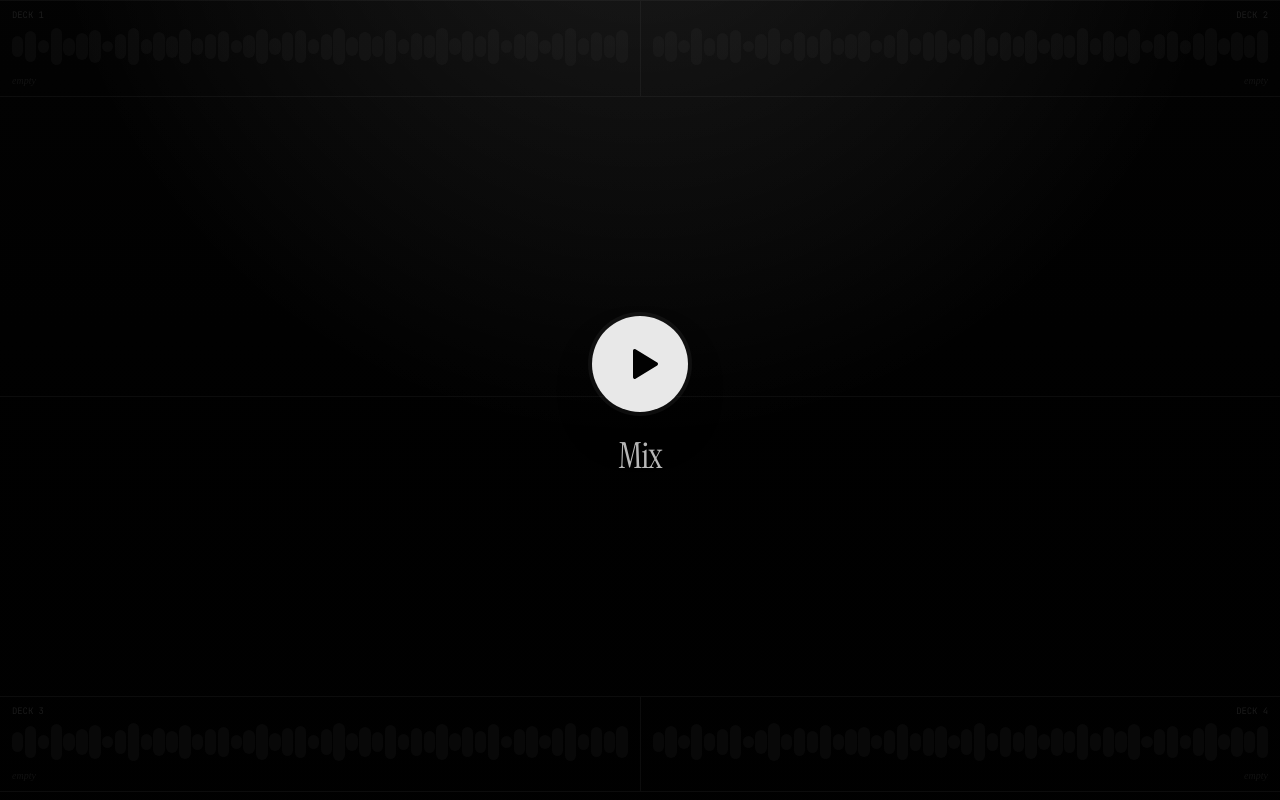
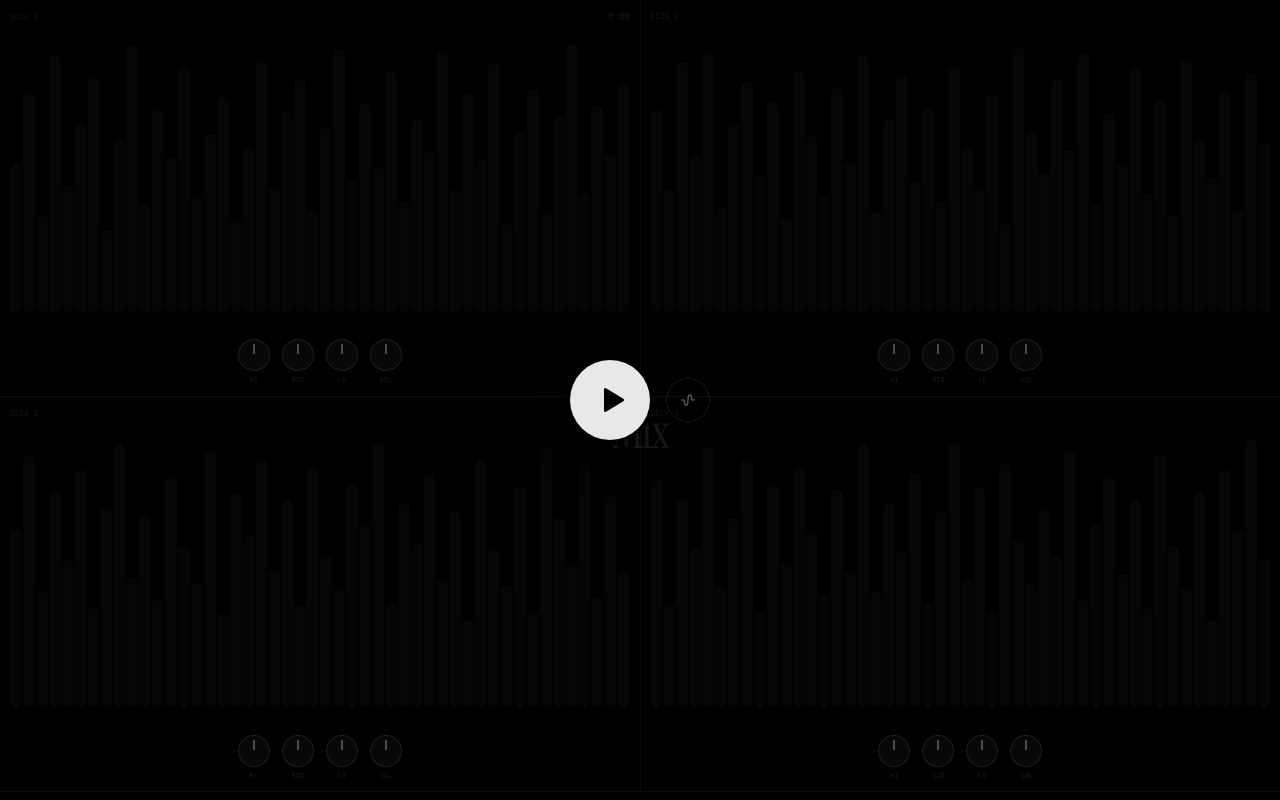
Before and after one commit to evgenygurin/dj-music-plugin, a Next.js app in the folder panel/: page / in a window 1280 px wide. Built offline with nearby package versions, Linux system fonts and the light colour scheme.

Commit message:
feat(panel): 4-deck quadrant grid with EQ knobs + master view toggle
Co-Authored-By: Claude Opus 4.6 (1M context) <noreply@anthropic.com>

```diff
--- a/panel/app/page.tsx
+++ b/panel/app/page.tsx
@@ -1,11 +1,13 @@
 'use client'
 
-import { useCallback, useRef } from 'react'
+import { useCallback, useRef, useState } from 'react'
 import {
   IconLoader2,
   IconPlayerPauseFilled,
   IconPlayerPlayFilled,
   IconPlayerSkipForwardFilled,
+  IconLayoutGrid,
+  IconWaveSine,
 } from '@tabler/icons-react'
 
 import { loadDjQueue } from '@/actions/library-actions'
@@ -20,25 +22,24 @@ function formatTime(seconds: number): string {
   return `${m}:${s.toString().padStart(2, '0')}`
 }
 
-/* ── Fake waveform bars (visual only, deterministic heights) ── */
-const BAR_HEIGHTS = [52,78,34,91,45,67,83,29,61,94,38,72,55,87,41,63,76,33,58,89,44,71,82,36,65,93,47,74,51,85,39,68,57,92,43,77,54,88,31,64,79,35,69,95,42,73,56,81]
+/* ── Deterministic waveform bars ── */
+const BARS_A = [52,78,34,91,45,67,83,29,61,94,38,72,55,87,41,63,76,33,58,89,44,71,82,36,65,93,47,74,51,85,39,68,57,92,43,77,54,88,31,64,79,35,69,95,42,73,56,81]
+const BARS_B = [71,43,88,55,92,37,66,81,48,74,33,85,62,41,79,53,90,35,68,83,46,72,39,87,58,44,76,31,93,64,49,82,57,91,38,70,52,86,42,75,34,89,61,47,78,36,84,59]
+const BARS_C = [63,89,41,77,52,84,35,71,93,46,68,38,82,57,44,91,33,76,61,88,49,73,36,85,54,42,79,65,94,37,72,58,83,45,69,31,87,56,43,78,34,92,67,51,86,39,75,48]
+const BARS_D = [81,37,74,56,92,43,67,88,34,79,51,85,62,39,77,48,93,41,72,55,83,36,69,94,45,78,33,86,59,44,71,53,91,38,65,82,47,73,35,89,57,42,76,31,84,63,95,52]
 
-function WaveformBars({ active, progress }: { active: boolean; progress: number }) {
+function WaveformBars({ bars, active, progress, color }: { bars: number[]; active: boolean; progress: number; color: string }) {
   return (
-    <div className="flex items-center gap-[1.5px] h-10 w-full">
-      {BAR_HEIGHTS.map((h, i) => {
-        const filled = active && i / BAR_HEIGHTS.length < progress
+    <div className="flex items-end gap-[1px] h-full w-full">
+      {bars.map((h, i) => {
+        const filled = active && i / bars.length < progress
         return (
           <div
             key={i}
-            className="flex-1 rounded-full transition-colors duration-75"
+            className="flex-1 rounded-sm transition-colors duration-100"
             style={{
               height: `${h}%`,
-              backgroundColor: filled
-                ? 'oklch(0.9 0 0 / 0.7)'
-                : active
-                  ? 'oklch(0.9 0 0 / 0.15)'
-                  : 'oklch(0.5 0 0 / 0.08)',
+              backgroundColor: filled ? color : active ? 'oklch(0.9 0 0 / 0.12)' : 'oklch(0.5 0 0 / 0.06)',
             }}
           />
         )
@@ -47,91 +48,165 @@ function WaveformBars({ active, progress }: { active: boolean; progress: number
   )
 }
 
-/* ── Single deck strip ── */
-function DeckStrip({
+/* ── EQ Knob (visual) ── */
+function EqKnob({ label, value }: { label: string; value: number }) {
+  const angle = -135 + value * 270
+  return (
+    <div className="flex flex-col items-center gap-1">
+      <div className="size-8 rounded-full border border-foreground/10 bg-foreground/3 relative">
+        <div
+          className="absolute top-1 left-1/2 w-px h-2.5 bg-foreground/60 origin-bottom"
+          style={{ transform: `translateX(-50%) rotate(${angle}deg)` }}
+        />
+      </div>
+      <span className="dj-data text-[7px] uppercase tracking-wider text-muted-foreground/30">{label}</span>
+    </div>
+  )
+}
+
+/* ── Single deck quadrant ── */
+function DeckQuadrant({
   label,
   track,
   active,
   progress,
   time,
-  side,
+  bars,
+  color,
 }: {
   label: string
   track: PlayerTrackMeta | null
   active: boolean
   progress: number
   time: string
-  side: 'left' | 'right'
+  bars: number[]
+  color: string
 }) {
   return (
-    <div className="flex-1 min-w-0 px-3 py-2">
-      {/* Label */}
-      <div className={`flex items-baseline gap-2 mb-1 ${side === 'right' ? 'flex-row-reverse' : ''}`}>
-        <span className="dj-data text-[9px] uppercase tracking-[0.2em] text-muted-foreground/30">
-          {label}
-        </span>
-        {track && (
-          <span className="dj-data text-[10px] text-muted-foreground/40">{time}</span>
+    <div className="flex-1 flex flex-col p-2.5 min-w-0 min-h-0">
+      {/* Header: label + time */}
+      <div className="flex items-center justify-between mb-1.5">
+        <span className="dj-data text-[8px] uppercase tracking-[0.2em] text-muted-foreground/25">{label}</span>
+        <span className="dj-data text-[9px] text-muted-foreground/30">{time}</span>
+      </div>
+
+      {/* Waveform — fills available space */}
+      <div className="flex-1 min-h-0">
+        <WaveformBars bars={bars} active={active} progress={progress} color={color} />
+      </div>
+
+      {/* Track info */}
+      <div className="mt-1.5">
+        {track ? (
+          <>
+            <p className="text-[11px] font-medium truncate leading-tight">{track.title}</p>
+            <div className="flex items-center gap-1.5 mt-0.5">
+              {track.bpm && <span className="dj-data text-[9px] text-foreground/40">{track.bpm.toFixed(0)}</span>}
+              {track.camelot && <span className="dj-data text-[9px] text-muted-foreground/25">{track.camelot}</span>}
+              {track.mood && <span className="text-[8px] text-muted-foreground/20">{track.mood.replace(/_/g, ' ')}</span>}
+            </div>
+          </>
+        ) : (
+          <p className="text-[9px] text-muted-foreground/15 italic">—</p>
         )}
       </div>
 
-      {/* Waveform */}
-      <WaveformBars active={active} progress={progress} />
-
-      {/* Track info */}
-      <div className={`mt-1.5 ${side === 'right' ? 'text-right' : ''}`}>
-        {track ? (
-          <>
-            <p className="text-xs font-medium truncate leading-tight">{track.title}</p>
-            <div className={`flex items-center gap-1.5 mt-0.5 ${side === 'right' ? 'justify-end' : ''}`}>
-              {track.bpm && (
-                <span className="dj-data text-[10px] text-foreground/50">{track.bpm.toFixed(0)}</span>
-              )}
-              {track.camelot && (
-                <span className="dj-data text-[10px] text-muted-foreground/30">{track.camelot}</span>
-              )}
-            </div>
-          </>
-        ) : (
-          <p className="text-[10px] text-muted-foreground/20 italic">empty</p>
-        )}
+      {/* EQ knobs */}
+      <div className="flex items-center justify-center gap-3 mt-2">
+        <EqKnob label="Hi" value={0.5} />
+        <EqKnob label="Mid" value={0.5} />
+        <EqKnob label="Lo" value={0.5} />
+        <EqKnob label="Vol" value={active ? 0.75 : 0.5} />
       </div>
     </div>
   )
 }
 
+/* ── Master view — single full-screen waveform of the playing mix ── */
+function MasterView({
+  track,
+  isPlaying,
+  progress,
+  position,
+  duration,
+  masterBpm,
+  style,
+  isCrossfading,
+}: {
+  track: PlayerTrackMeta | null
+  isPlaying: boolean
+  progress: number
+  position: number
+  duration: number
+  masterBpm: number | null
+  style: string | null
+  isCrossfading: boolean
+}) {
+  return (
+    <div className="flex-1 flex flex-col px-4">
+      {/* Master BPM */}
+      {masterBpm && (
+        <div className="flex items-center justify-center gap-2 py-4">
+          <span className="dj-data text-4xl text-foreground">{Math.round(masterBpm)}</span>
+          <span className="dj-data text-[9px] uppercase tracking-[0.2em] text-muted-foreground/20">BPM</span>
+        </div>
+      )}
+
+      {/* Track title */}
+      {track && (
+        <div className="text-center mb-4">
+          <h1 className="display-heading text-2xl truncate">{track.title}</h1>
+          <p className="text-xs text-muted-foreground/40 mt-1 truncate">{track.artists || ''}</p>
+          <div className="flex items-center justify-center gap-3 mt-2">
+            {track.bpm && <span className="dj-data text-sm text-foreground/50">{track.bpm.toFixed(1)}</span>}
+            {track.camelot && <span className="dj-data text-sm text-muted-foreground/30">{track.camelot}</span>}
+            {track.mood && <span className="text-xs text-muted-foreground/25">{track.mood.replace(/_/g, ' ')}</span>}
+          </div>
+        </div>
+      )}
+
+      {/* Big master waveform */}
+      <div className="flex-1 min-h-0 flex items-center">
+        <div className="w-full h-24">
+          <WaveformBars bars={BARS_A} active={isPlaying} progress={progress} color="oklch(0.95 0 0 / 0.6)" />
+        </div>
+      </div>
+
+      {/* Time bar */}
+      <div className="flex items-center gap-3 py-2">
+        <span className="dj-data text-xs text-muted-foreground/30 w-12 text-right">{formatTime(position)}</span>
+        <div className="flex-1 h-px bg-foreground/5 relative">
+          <div className="absolute inset-y-0 left-0 bg-foreground/20" style={{ width: `${progress * 100}%` }} />
+        </div>
+        <span className="dj-data text-xs text-muted-foreground/30 w-12">{formatTime(duration)}</span>
+      </div>
+
+      {/* Transition info */}
+      {isCrossfading && style && (
+        <p className="text-center dj-data text-[9px] uppercase tracking-[0.3em] text-muted-foreground/20 pb-2">
+          {style.replace(/_/g, ' ')}
+        </p>
+      )}
+    </div>
+  )
+}
+
+/* ── Main page ── */
 export default function PlayerPage() {
   const audio = useAudioPlayer()
   const queueLoadedRef = useRef(false)
+  const [view, setView] = useState<'decks' | 'master'>('decks')
 
-  const {
-    current,
-    isPlaying,
-    isLoading,
-    position,
-    duration,
-    masterTempoBpm,
-    nextUp,
-    outgoing,
-    isCrossfading,
-    lastResolvedStyle,
-    recommendedStyle,
-  } = audio
-
+  const { current, isPlaying, isLoading, position, duration, masterTempoBpm, nextUp, outgoing, isCrossfading, lastResolvedStyle, recommendedStyle } = audio
   const progress = current && duration > 0 ? position / duration : 0
   const activeStyle = lastResolvedStyle ?? recommendedStyle
 
   const handleStart = useCallback(async () => {
-    if (queueLoadedRef.current && current) {
-      audio.toggle()
-      return
-    }
+    if (queueLoadedRef.current && current) { audio.toggle(); return }
     const tracks = await loadDjQueue(128)
     if (tracks.length === 0) return
     const queue: PlayerTrackMeta[] = tracks.map((t) => ({
-      id: t.id, title: t.title, artists: t.artists,
-      durationMs: t.duration_ms, bpm: t.bpm,
-      camelot: t.camelot, mood: t.mood,
+      id: t.id, title: t.title, artists: t.artists, durationMs: t.duration_ms, bpm: t.bpm, camelot: t.camelot, mood: t.mood,
     }))
     if (!audio.autoDj) audio.toggleAutoDj()
     if (!audio.mixEnabled) audio.toggleMixEnabled()
@@ -139,140 +214,95 @@ export default function PlayerPage() {
     queueLoadedRef.current = true
   }, [audio, current])
 
-  const handleNext = useCallback(() => {
-    void audio.playRecommendedNext()
-  }, [audio])
+  const handleNext = useCallback(() => { void audio.playRecommendedNext() }, [audio])
 
-  // Deck assignments: current = Deck 1, outgoing (during crossfade) = Deck 2,
-  // nextUp = Deck 3, Deck 4 = future/empty
   const deck1 = current
   const deck2 = isCrossfading && outgoing ? outgoing : null
   const deck3 = nextUp
   const deck4: PlayerTrackMeta | null = null
 
   return (
-    <div className="flex min-h-dvh flex-col safe-top safe-bottom select-none">
+    <div className="flex min-h-dvh flex-col safe-top safe-bottom select-none bg-black">
 
-      {/* Master BPM — top */}
-      {masterTempoBpm && (
-        <div className="flex items-center justify-center gap-2 pt-4 pb-2">
-          <span className="dj-data text-3xl text-foreground">{Math.round(masterTempoBpm)}</span>
-          <span className="dj-data text-[9px] uppercase tracking-[0.2em] text-muted-foreground/25">BPM</span>
-        </div>
+      {view === 'decks' ? (
+        /* ══════ 4-DECK GRID VIEW ══════ */
+        <>
+          {/* Top row: Deck 1 | Deck 2 */}
+          <div className="flex flex-1 min-h-0 border-b border-foreground/5">
+            <DeckQuadrant label="Deck 1" track={deck1} active={!!deck1 && isPlaying} progress={progress} time={formatTime(position)} bars={BARS_A} color="oklch(0.9 0 0 / 0.6)" />
+            <div className="w-px bg-foreground/5" />
+            <DeckQuadrant label="Deck 2" track={deck2} active={!!deck2 && isCrossfading} progress={isCrossfading ? 0.5 : 0} time="" bars={BARS_B} color="oklch(0.7 0.17 240 / 0.6)" />
+          </div>
+
+          {/* Bottom row: Deck 3 | Deck 4 */}
+          <div className="flex flex-1 min-h-0 border-b border-foreground/5">
+            <DeckQuadrant label="Deck 3" track={deck3} active={false} progress={0} time="" bars={BARS_C} color="oklch(0.7 0.18 50 / 0.6)" />
+            <div className="w-px bg-foreground/5" />
+            <DeckQuadrant label="Deck 4" track={deck4} active={false} progress={0} time="" bars={BARS_D} color="oklch(0.9 0 0 / 0.4)" />
+          </div>
+        </>
+      ) : (
+        /* ══════ MASTER VIEW ══════ */
+        <MasterView
+          track={current}
+          isPlaying={isPlaying}
+          progress={progress}
+          position={position}
+          duration={duration}
+          masterBpm={masterTempoBpm}
+          style={activeStyle}
+          isCrossfading={isCrossfading}
+        />
       )}
 
-      {/* ── TOP ROW: Deck 1 + Deck 2 ── */}
-      <div className="flex items-stretch border-y border-foreground/5">
-        <DeckStrip
-          label="Deck 1"
-          track={deck1}
-          active={!!deck1 && isPlaying}
-          progress={progress}
-          time={formatTime(position)}
-          side="left"
-        />
-        <div className="w-px bg-foreground/5" />
-        <DeckStrip
-          label="Deck 2"
-          track={deck2}
-          active={!!deck2 && isCrossfading}
-          progress={isCrossfading ? 0.5 : 0}
-          time=""
-          side="right"
-        />
-      </div>
+      {/* ══════ CENTER HUB — always visible ══════ */}
+      <div className="absolute inset-0 flex items-center justify-center pointer-events-none z-20">
+        <div className="pointer-events-auto flex items-center gap-4">
+          {/* Next */}
+          {current && (
+            <button
+              type="button"
+              onClick={handleNext}
+              className="size-11 rounded-full border border-foreground/10 text-foreground/40 flex items-center justify-center hover:bg-foreground/5 active:scale-95 transition-all"
+              aria-label="Next track"
+            >
+              <IconPlayerSkipForwardFilled className="size-4" />
+            </button>
+          )}
 
-      {/* ── CENTER: Play button hub ── */}
-      <div className="flex-1 flex flex-col items-center justify-center relative">
-
-        {/* Horizontal line through center */}
-        <div className="absolute left-0 right-0 top-1/2 h-px bg-foreground/5" />
-
-        {/* Transition style label */}
-        {isCrossfading && activeStyle && (
-          <p className="absolute top-4 dj-data text-[9px] uppercase tracking-[0.3em] text-muted-foreground/25">
-            {activeStyle.replace(/_/g, ' ')}
-          </p>
-        )}
-
-        {/* Current track title */}
-        {current && (
-          <p className="absolute top-10 display-heading text-lg text-foreground/60 truncate max-w-[80%] text-center">
-            {current.title}
-          </p>
-        )}
-
-        {/* PLAY / PAUSE — the hub */}
-        <div className="relative z-10 flex items-center gap-6">
+          {/* PLAY / PAUSE */}
           <button
             type="button"
             onClick={current ? () => audio.toggle() : handleStart}
             disabled={isLoading}
-            className="size-24 rounded-full bg-foreground text-background flex items-center justify-center hover:bg-foreground/90 active:scale-95 transition-transform shadow-2xl ring-4 ring-foreground/5"
+            className="size-20 rounded-full bg-foreground text-background flex items-center justify-center hover:bg-foreground/90 active:scale-95 transition-transform shadow-2xl ring-4 ring-black/50"
             aria-label={isPlaying ? 'Pause' : 'Play'}
           >
             {isLoading ? (
-              <IconLoader2 className="size-10 animate-spin" />
+              <IconLoader2 className="size-8 animate-spin" />
             ) : isPlaying ? (
-              <IconPlayerPauseFilled className="size-10" />
+              <IconPlayerPauseFilled className="size-8" />
             ) : (
-              <IconPlayerPlayFilled className="size-10 translate-x-[3px]" />
+              <IconPlayerPlayFilled className="size-8 translate-x-[2px]" />
             )}
           </button>
 
-          {/* Next button — right of play */}
-          {current && (
-            <button
-              type="button"
-              onClick={handleNext}
-              className="size-14 rounded-full border border-foreground/10 text-foreground/50 flex items-center justify-center hover:bg-foreground/5 active:scale-95 transition-all"
-              aria-label="Next track"
-            >
-              <IconPlayerSkipForwardFilled className="size-5" />
-            </button>
-          )}
+          {/* VIEW TOGGLE — decks ↔ master */}
+          <button
+            type="button"
+            onClick={() => setView(view === 'decks' ? 'master' : 'decks')}
+            className="size-11 rounded-full border border-foreground/10 text-foreground/40 flex items-center justify-center hover:bg-foreground/5 active:scale-95 transition-all"
+            aria-label={view === 'decks' ? 'Show master' : 'Show decks'}
+          >
+            {view === 'decks' ? <IconWaveSine className="size-4" /> : <IconLayoutGrid className="size-4" />}
+          </button>
         </div>
-
-        {/* Artists below play */}
-        {current?.artists && (
-          <p className="absolute bottom-10 text-xs text-muted-foreground/30 truncate max-w-[70%]">
-            {current.artists}
-          </p>
-        )}
-
-        {/* Idle state text */}
-        {!current && !isLoading && (
-          <p className="mt-6 display-heading text-4xl text-foreground/80">Mix</p>
-        )}
       </div>
 
-      {/* ── BOTTOM ROW: Deck 3 + Deck 4 ── */}
-      <div className="flex items-stretch border-y border-foreground/5">
-        <DeckStrip
-          label="Deck 3"
-          track={deck3}
-          active={false}
-          progress={0}
-          time=""
-          side="left"
-        />
-        <div className="w-px bg-foreground/5" />
-        <DeckStrip
-          label="Deck 4"
-          track={deck4}
-          active={false}
-          progress={0}
-          time=""
-          side="right"
-        />
-      </div>
-
-      {/* Bottom info */}
-      {nextUp && (
-        <div className="flex items-center justify-center gap-2 py-3">
-          <span className="dj-data text-[9px] uppercase tracking-[0.2em] text-muted-foreground/20">next</span>
-          <span className="text-xs text-muted-foreground/40 truncate max-w-[60%]">{nextUp.title}</span>
-          {nextUp.bpm && <span className="dj-data text-[10px] text-muted-foreground/20">{nextUp.bpm.toFixed(0)}</span>}
+      {/* Idle overlay */}
+      {!current && !isLoading && view === 'decks' && (
+        <div className="absolute inset-0 flex items-center justify-center pointer-events-none z-10">
+          <p className="display-heading text-5xl text-foreground/10 mt-16">Mix</p>
         </div>
       )}
 
```
